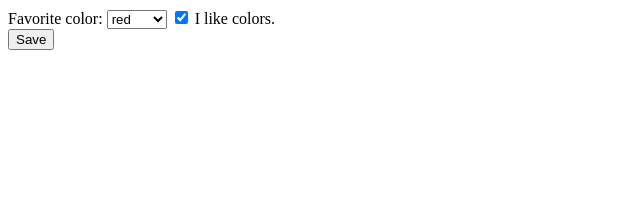
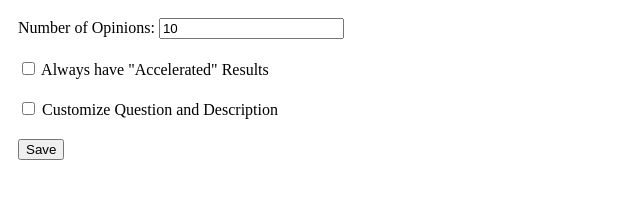
Before and after one commit to halidaa/flipflops, a browser extension: page options.html in a window 1280 px wide. Both pictures are taken after a click on the button "Save". Shown: the whole page, without its empty margins (0-640 px from the left). Drawn offline with Linux system fonts and the light colour scheme.

Commit message:
added three settings

```diff
--- a/options.html
+++ b/options.html
@@ -1,29 +1,40 @@
 <!DOCTYPE html>
 <html>
 <head>
-  <title>My Test Extension Options</title>
+  <title>FlipFlop Options</title>
   <style>
-    body: { padding: 10px; }
+    body { padding: 10px; }
+    div { margin-bottom: 20px;}
   </style>
 </head>
 
 <body>
-  Favorite color:
-  <select id="color">
-   <option value="red">red</option>
-   <option value="green">green</option>
-   <option value="blue">blue</option>
-   <option value="yellow">yellow</option>
-  </select>
+	<div>
+		<label>
+			Number of Opinions:
+			<input type="number" placeholder="10" value="10" id="num_of_opinions">
+	  	</label>
+  	</div>
 
-  <label>
-    <input type="checkbox" id="like">
-    I like colors.
-  </label>
+  	<div>
+	  	<label>
+			<input type="checkbox" id="is_accelerated">
+			Always have "Accelerated" Results
+	  	</label>
+  	</div>
 
-  <div id="status"></div>
+  	<div>
+	  	<label>
+			<input type="checkbox" id="is_question_description">
+			Customize Question and Description
+	  	</label>
+  	</div>
+
+  <div id="status" style="color:green;"></div>
+
   <button id="save">Save</button>
 
+  <script src="jquery-2.2.0.min.js"></script>
   <script src="options.js"></script>
 </body>
 </html>
--- a/options.js
+++ b/options.js
@@ -1,33 +1,43 @@
-// Saves options to chrome.storage.sync.
 function save_options() {
-  var color = document.getElementById('color').value;
-  var likesColor = document.getElementById('like').checked;
+  var num_of_opinions = $("#num_of_opinions").val();
+  var is_accelerated = $("#is_accelerated").prop("checked");
+  var is_customize_question = $("#is_question_description").prop("checked");
+
+  // Saves options to chrome.storage.sync.
   chrome.storage.sync.set({
-    favoriteColor: color,
-    likesColor: likesColor
+    num_of_opinions: num_of_opinions,
+    is_accelerated: is_accelerated,
+    is_customize_question: is_customize_question
   }, function() {
     // Update status to let user know options were saved.
-    var status = document.getElementById('status');
-    status.textContent = 'Options saved.';
+    var status = $("#status");
+    status.text("Options saved.");
     setTimeout(function() {
-      status.textContent = '';
-    }, 750);
+      status.text('');
+    }, 1000);
   });
 }
 
 // Restores select box and checkbox state using the preferences
 // stored in chrome.storage.
 function restore_options() {
-  // Use default value color = 'red' and likesColor = true.
+  // Use default value num_of_opinions = '10' and is_accelerated = false.
   chrome.storage.sync.get({
-    favoriteColor: 'red',
-    likesColor: true
+    num_of_opinions: '10',
+    is_accelerated: false,
+    is_customize_question: false
   }, function(items) {
-    document.getElementById('color').value = items.favoriteColor;
-    document.getElementById('like').checked = items.likesColor;
+    $("#num_of_opinions").val(items.num_of_opinions);
+    $("#is_accelerated").prop("checked", items.is_accelerated);
+    $("#is_question_description").prop("checked", items.is_customize_question);
   });
 }
 
-document.addEventListener('DOMContentLoaded', restore_options);
-document.getElementById('save').addEventListener('click',
-    save_options);
+$(document).ready(function(){
+  restore_options();
+
+  $("#save").click(function(e){
+    save_options();
+  });
+
+});
```
